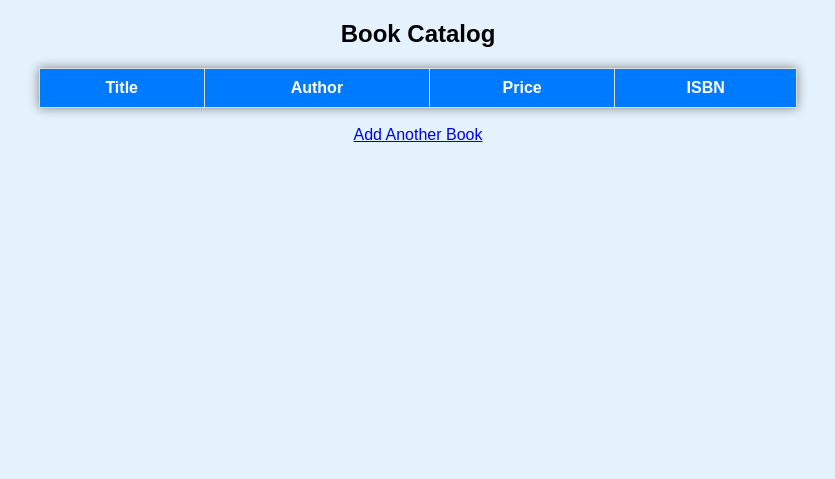
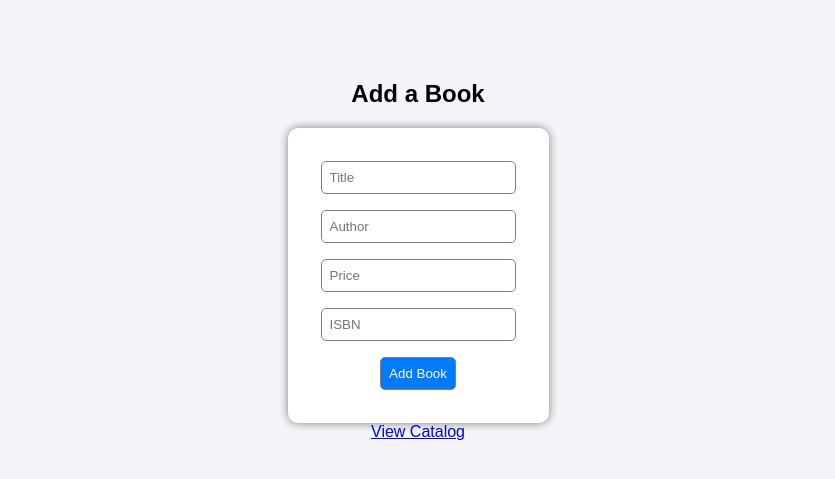
Before and after one commit to tej731/library-mgmt, a Flask app: template templates/add_book.html in a window 1280 px wide. Shown: the top 479 px of the page, without its empty margins (222-1057 px from the left). Run offline with Flask 3, Linux system fonts and the light colour scheme; the template is opened without the code that fills it, so the values that code supplies are empty.

Commit message:
Change title and update form for adding a book

```diff
--- a/templates/add_book.html
+++ b/templates/add_book.html
@@ -1,27 +1,24 @@
 <!DOCTYPE html>
 <html>
 <head>
-    <title>Book Catalog</title>
+    <title>Add a Book</title>
     <style>
-        body { font-family: Arial; text-align: center; background: #e3f2fd; }
-        table { margin: auto; border-collapse: collapse; width: 60%; background: white; box-shadow: 0 0 10px gray; }
-        th, td { border: 1px solid #ddd; padding: 10px; }
-        th { background-color: #007bff; color: white; }
+        body { font-family: Arial; text-align: center; margin-top: 80px; background: #f4f4f9; }
+        form { background: white; padding: 25px; border-radius: 10px; display: inline-block; box-shadow: 0 0 10px gray; }
+        input { margin: 8px; padding: 8px; border: 1px solid gray; border-radius: 5px; }
+        input[type="submit"] { background: #007bff; color: white; cursor: pointer; }
+        input[type="submit"]:hover { background: #0056b3; }
     </style>
 </head>
 <body>
-    <h2>Book Catalog</h2>
-    <table>
-        <tr><th>Title</th><th>Author</th><th>Price</th><th>ISBN</th></tr>
-        {% for book in books %}
-        <tr>
-            <td>{{ book.title }}</td>
-            <td>{{ book.author }}</td>
-            <td>{{ book.price }}</td>
-            <td>{{ book.isbn }}</td>
-        </tr>
-        {% endfor %}
-    </table>
-    <br><a href="/">Add Another Book</a>
+    <h2>Add a Book</h2>
+    <form method="POST" action="/add">
+        <input type="text" name="title" placeholder="Title"><br>
+        <input type="text" name="author" placeholder="Author"><br>
+        <input type="text" name="price" placeholder="Price"><br>
+        <input type="text" name="isbn" placeholder="ISBN"><br>
+        <input type="submit" value="Add Book">
+    </form>
+    <br><a href="/catalog">View Catalog</a>
 </body>
 </html>
```
